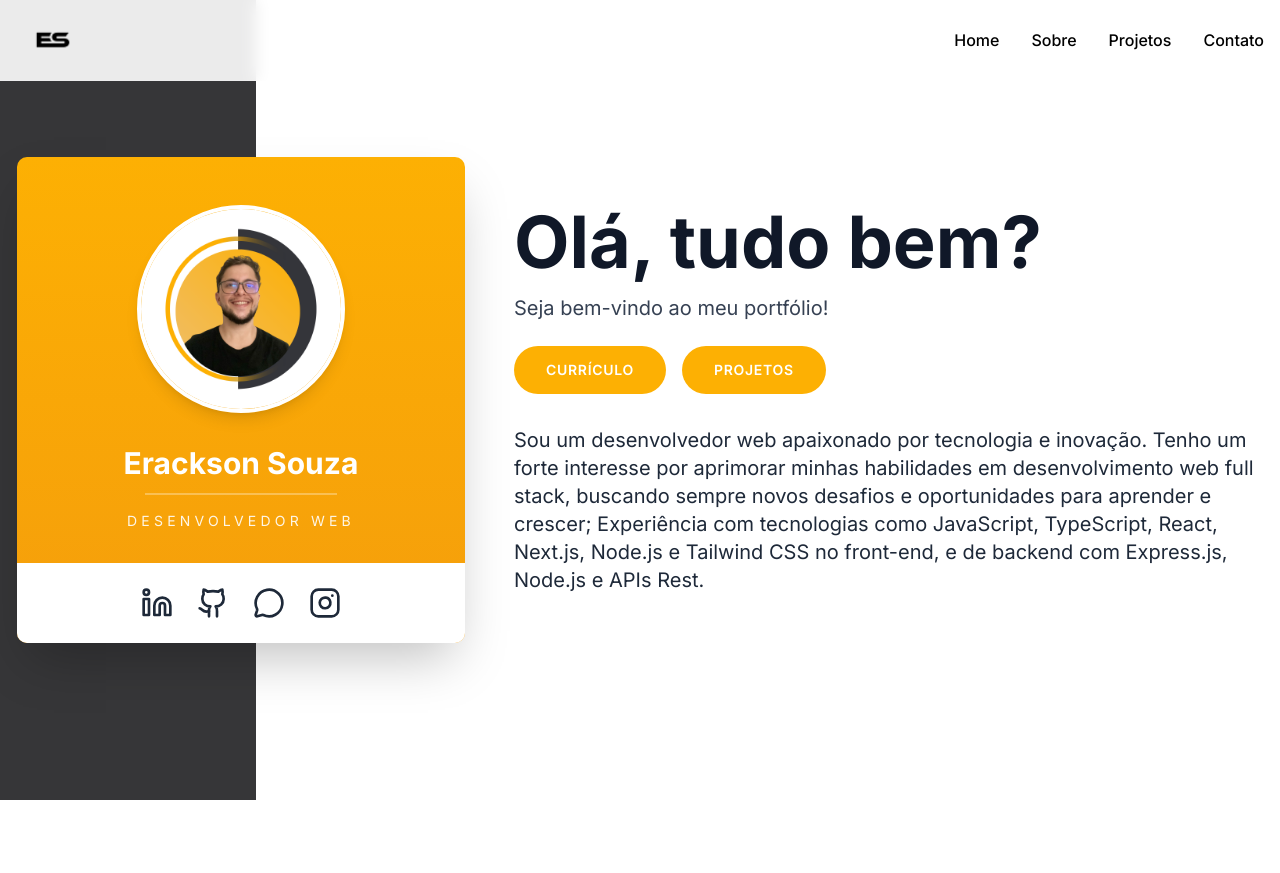
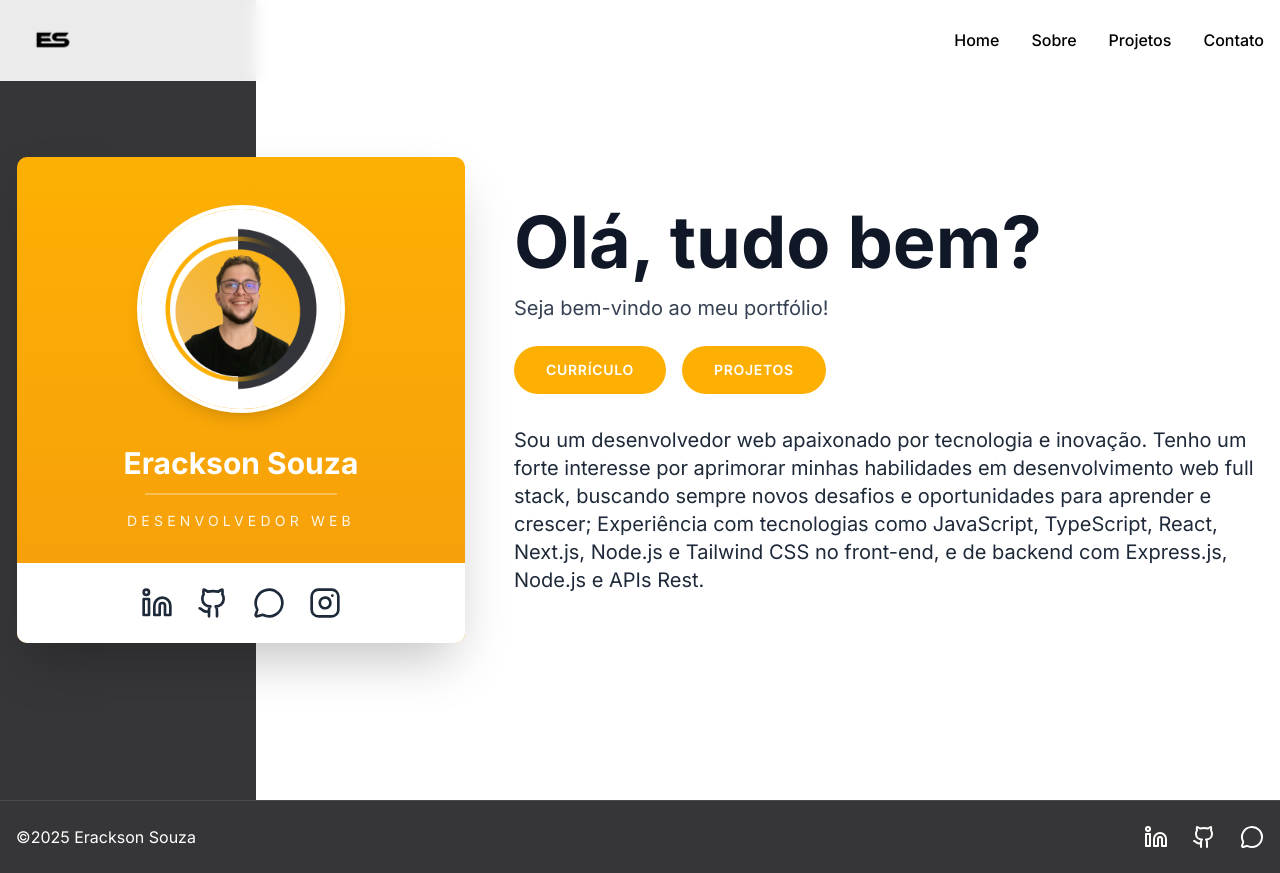
Before and after one commit to eracksonsouza/new-portfolio, a Next.js app: page / in a window 1280 px wide. Before the commit the page ends 800 px from the top, so only its background shows below. Built offline with nearby package versions, Linux system fonts and the light colour scheme.

Commit message:
feat: Create SiteLayout component and refactor page structure to include Header and Footer

```diff
--- a/src/app/(site)/about/page.tsx
+++ b/src/app/(site)/about/page.tsx
@@ -1,12 +1,9 @@
-import Header from "@/components/header";
 import SkillsSection from "@/components/skills-section";
 import { FaCode, FaGraduationCap } from "react-icons/fa";
 
 const AboutPage = () => {
   return (
     <div className="min-h-screen bg-gradient-to-br from-[#2a2a2c] via-[#363638] to-[#424244]">
-      <Header />
-
       <main className="container mx-auto px-4 py-24 md:py-32 max-w-6xl">
         <section className="mb-20">
           <h1 className="text-4xl md:text-5xl font-bold text-white mb-6">
--- a/src/app/(site)/contact/page.tsx
+++ b/src/app/(site)/contact/page.tsx
@@ -1,32 +1,21 @@
-import { Metadata } from "next";
-import Header from "@/components/header";
 import ContactForm from "@/components/contact-form";
-
-export const metadata: Metadata = {
-  title: "Contact | Portfolio",
-  description:
-    "Get in touch with me. Send a message and I'll get back to you as soon as possible.",
-};
 
 const ContactPage = () => {
   return (
     <div className="bg-[#2a2a2c] min-h-screen text-white">
-      <Header />
       <main className="container mx-auto px-4 py-16 max-w-2xl mt-10">
         <div className="space-y-8">
-          {/* Header Section */}
           <div className="text-center space-y-4">
             <h1 className="text-4xl md:text-5xl font-bold">
               Entre em <span className="text-[#fdb003]">Contato</span>
             </h1>
             <p className="text-gray-400 text-lg">
-              Tem uma pergunta ou quer trabalhar junto? Fique à vontade para entrar em contato!
+              Tem uma pergunta ou quer trabalhar junto? Fique à vontade para
+              entrar em contato!
             </p>
           </div>
 
-          {/* Contact Form */}
           <ContactForm />
-
         </div>
       </main>
     </div>
--- /dev/null
+++ b/src/app/(site)/layout.tsx
@@ -0,0 +1,16 @@
+import Header from "@/components/header";
+import Footer from "@/components/footer";
+
+export default function SiteLayout({
+  children,
+}: {
+  children: React.ReactNode;
+}) {
+  return (
+    <div className="flex flex-col min-h-screen">
+      <Header />
+      <main className="flex-1">{children}</main>
+      <Footer />
+    </div>
+  );
+}
--- a/src/app/(site)/page.tsx
+++ b/src/app/(site)/page.tsx
@@ -1,12 +1,9 @@
 import ProfileCard from "@/components/profile-card";
 import HeroSection from "@/components/hero-section";
-import Header from "@/components/header";
 
 const Home = () => {
   return (
-    <div>
-      <Header />
-      <main className="relative min-h-screen flex items-center overflow-hidden">
+    <div className="relative min-h-screen flex items-center overflow-hidden">
       <div className="absolute inset-0 hidden lg:flex">
         <div className="w-1/5 bg-[#363638]"></div>
         <div className="w-4/5 bg-white"></div>
@@ -25,7 +22,6 @@ const Home = () => {
           </div>
         </div>
       </div>
-      </main>
     </div>
   );
 };
--- a/src/app/(site)/projects/page.tsx
+++ b/src/app/(site)/projects/page.tsx
@@ -1,13 +1,7 @@
-import Header from "@/components/header";
 import ProjectsCard from "@/components/projects-card";
 
 const ProjectsPage = () => {
-  return (
-    <div>
-      <Header />
-      <ProjectsCard />
-    </div>
-  );
+  return <ProjectsCard />;
 };
 
 export default ProjectsPage;
--- a/src/components/footer.tsx
+++ b/src/components/footer.tsx
@@ -0,0 +1,58 @@
+"use client";
+
+import Link from "next/link";
+import { Linkedin, Github, MessageCircle } from "lucide-react";
+
+const socialLinks = {
+  linkedin: "https://www.linkedin.com/in/eracksonsouza/",
+  github: "https://github.com/eracksonsouza",
+  whatsapp: "https://wa.me/+5584991153472",
+};
+
+const Footer = () => {
+  return (
+    <footer className="bg-[#363638] border-t border-white/10 mt-auto">
+      <div className="container mx-auto px-4">
+        <div className="flex flex-col md:flex-row items-center justify-between py-6 gap-4">
+          <div className="text-white text-sm md:text-base">
+            ©2025 Erackson Souza
+          </div>
+
+          <div className="flex items-center gap-6">
+            <a
+              href={socialLinks.linkedin}
+              target="_blank"
+              rel="noopener noreferrer"
+              className="text-white hover:text-[#0A66C2] transition-colors duration-300"
+              aria-label="LinkedIn"
+            >
+              <Linkedin size={24} />
+            </a>
+
+            <a
+              href={socialLinks.github}
+              target="_blank"
+              rel="noopener noreferrer"
+              className="text-white hover:text-[#fdb003] transition-colors duration-300"
+              aria-label="GitHub"
+            >
+              <Github size={24} />
+            </a>
+
+            <a
+              href={socialLinks.whatsapp}
+              target="_blank"
+              rel="noopener noreferrer"
+              className="text-white hover:text-[#25D366] transition-colors duration-300"
+              aria-label="WhatsApp"
+            >
+              <MessageCircle size={24} />
+            </a>
+          </div>
+        </div>
+      </div>
+    </footer>
+  );
+};
+
+export default Footer;
```
Lines whose indentation alone changed are shown as unchanged.
